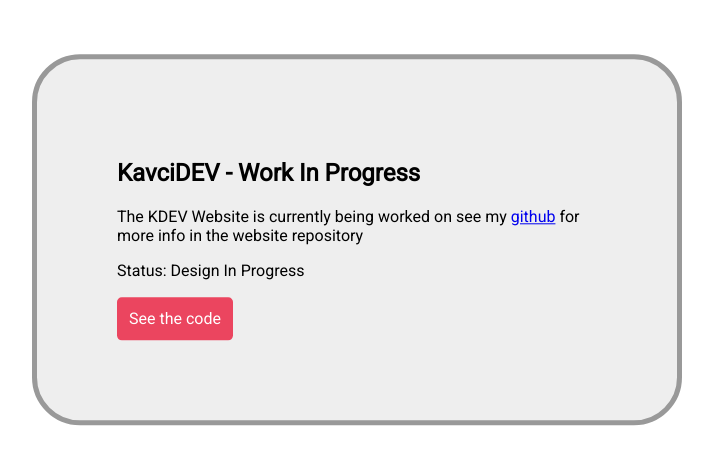
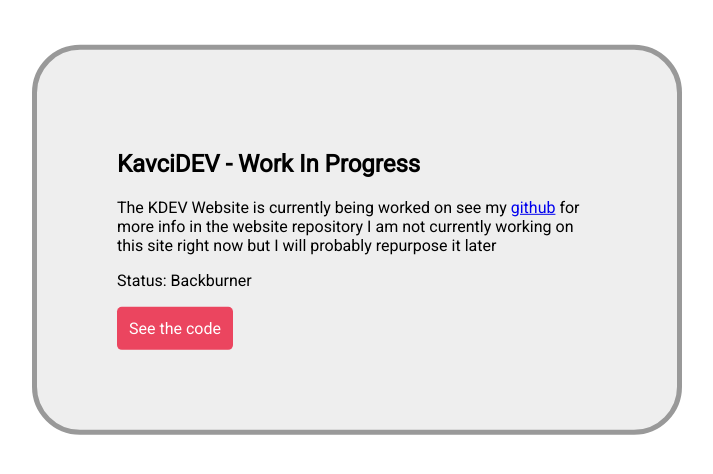
Before and after one commit to Kavci034/KavciDEV-PlaceHolder, a plain HTML site: page index.html in a window 1280 px wide. Shown: the whole page, without its empty margins (283-996 px from the left). Drawn offline with Linux system fonts and the light colour scheme.

Commit message:
Update index.html

```diff
--- a/index.html
+++ b/index.html
@@ -10,8 +10,9 @@
 <body>
     <div class="center card">
         <h2>KavciDEV - Work In Progress</h2>
-        <p>The KDEV Website is currently being worked on see my <a href="https://github.com/Kavci034">github</a> for more info in the website repository</p>
-        <p>Status: Design In Progress</p>
+        <p>The KDEV Website is currently being worked on see my <a href="https://github.com/Kavci034">github</a> for more info in the website repository
+            I am not currently working on this site right now but I will probably repurpose it later</p>
+        <p>Status: Backburner</p>
         <a href="/not-public.html" class="button">See the code</a>
     </div>
 </body>
```
